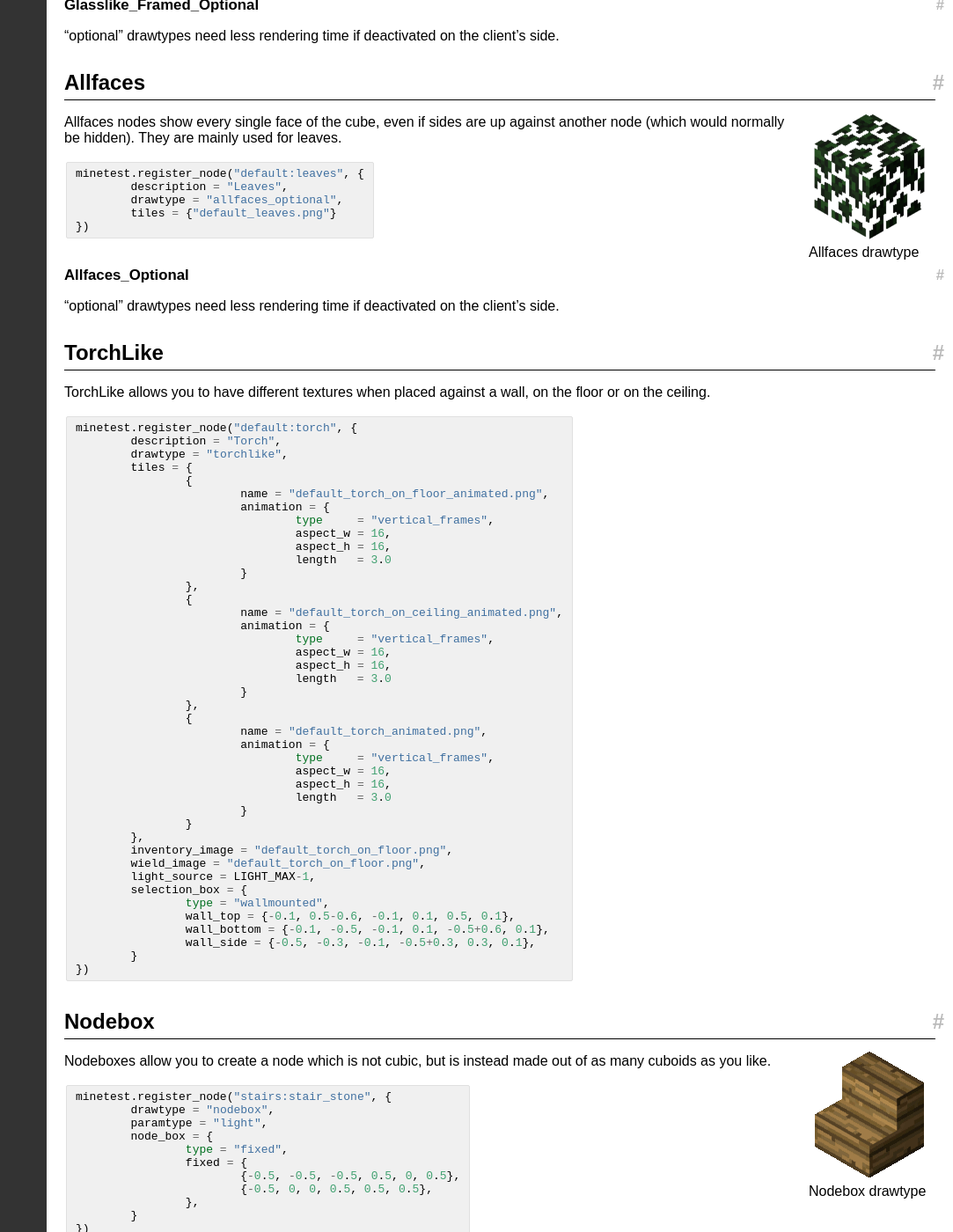
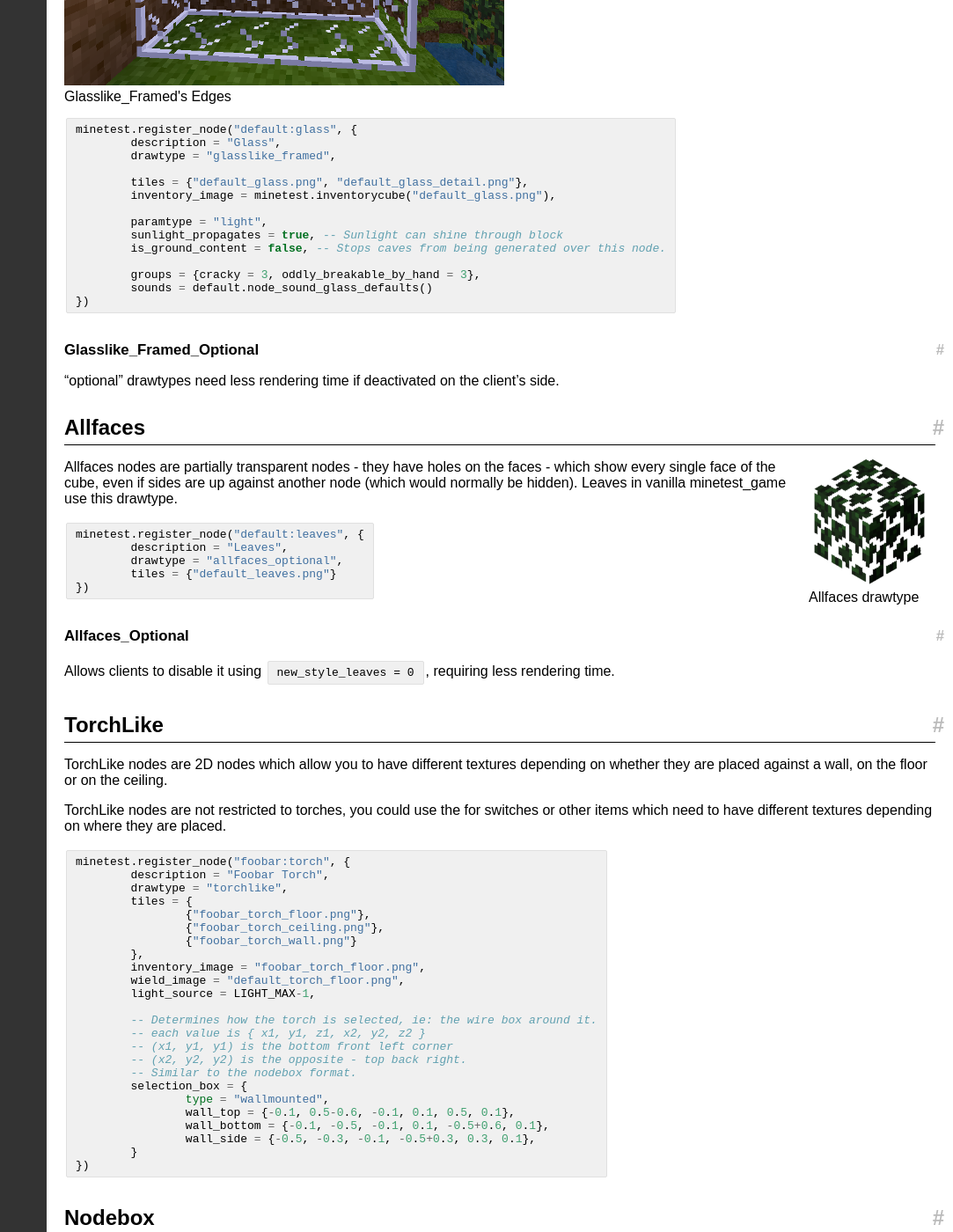
Before and after one commit to rubenwardy/minetest_modding_book, a Jekyll site: the page built from chapters/node_drawtypes.md, in a window 1280 px wide and 1400 px high, scrolled down 3636 px. Shown: the whole window at 88% size, without its empty margins (197-1280 px from the left). Built offline with Jekyll 4.4.1, drawn with Linux system fonts in a browser that asks for light colours; nearby versions of some CDN libraries; some of the changed text lies outside the part shown.

Commit message:
Node Drawtypes: clarifications, fixes, example simplification

```diff
--- a/chapters/node_drawtypes.md
+++ b/chapters/node_drawtypes.md
@@ -82,6 +82,29 @@
 
 These nodes are see through, and thus have no textures.
 
+{% highlight lua %}
+minetest.register_node("myair:air", {
+	description = "MyAir (you hacker you!)",
+	drawtype = "airlike",
+
+	paramtype = "light",
+	-- ^ Allows light to propagate through the node with the
+	--   light value falling by 1 per node.
+
+	sunlight_propagates = true, -- Sunlight shines through
+	walkable     = false, -- Would make the player collide with the air node
+	pointable    = false, -- You can't select the node
+	diggable     = false, -- You can't dig the node
+	buildable_to = true,  -- Nodes can be replace this node.
+	                      -- (you can place a node and remove the air node
+	                      -- that used to be there)
+
+	air_equivalent = true,
+	drop = "",
+	groups = {not_in_creative_inventory=1}
+})
+{% endhighlight %}
+
 Liquid
 ------
 
@@ -127,12 +151,12 @@
 	--
 	-- Behavior
 	--
-	walkable = false,    -- The player falls through
-	pointable = false,   -- The player can't highlight it
-	diggable = false,    -- The player can't dig it
-	buildable_to = true, -- The player can't build on it
+	walkable     = false, -- The player falls through
+	pointable    = false, -- The player can't highlight it
+	diggable     = false, -- The player can't dig it
+	buildable_to = true,  -- Nodes can be replace this node
 
-	alpha = WATER_ALPHA,
+	alpha = 160,
 
 	--
 	-- Liquid Properties
@@ -195,13 +219,6 @@
 Glasslike_Framed
 ----------------
 
-<figure class="right_image">
-	<img src="{{ page.root }}/static/drawtype_glasslike.png" alt="Glasslike_Framed drawtype">
-	<figcaption>
-		Glasslike_Framed
-	</figcaption>
-</figure>
-
 This makes the node's edge go around the whole thing, rather than individual nodes,
 like the following:
 
@@ -216,13 +233,16 @@
 minetest.register_node("default:glass", {
 	description = "Glass",
 	drawtype = "glasslike_framed",
+
 	tiles = {"default_glass.png", "default_glass_detail.png"},
 	inventory_image = minetest.inventorycube("default_glass.png"),
+
 	paramtype = "light",
-	sunlight_propagates = true,
-	is_ground_content = false,
-	groups = {cracky=3,oddly_breakable_by_hand=3},
-	sounds = default.node_sound_glass_defaults(),
+	sunlight_propagates = true, -- Sunlight can shine through block
+	is_ground_content = false, -- Stops caves from being generated over this node.
+
+	groups = {cracky = 3, oddly_breakable_by_hand = 3},
+	sounds = default.node_sound_glass_defaults()
 })
 {% endhighlight %}
 
@@ -240,9 +260,10 @@
 	</figcaption>
 </figure>
 
-Allfaces nodes show every single face of the cube, even if sides are
+Allfaces nodes are partially transparent nodes - they have holes on
+the faces - which show every single face of the cube, even if sides are
 up against another node (which would normally be hidden).
-They are mainly used for leaves.
+Leaves in vanilla minetest_game use this drawtype.
 
 {% highlight lua %}
 minetest.register_node("default:leaves", {
@@ -254,50 +275,35 @@
 
 ### Allfaces_Optional
 
-"optional" drawtypes need less rendering time if deactivated on the client's side.
+Allows clients to disable it using `new_style_leaves = 0`, requiring less rendering time.
 
 TorchLike
 ---------
 
-TorchLike allows you to have different textures when placed against a wall,
-on the floor or on the ceiling.
+TorchLike nodes are 2D nodes which allow you to have different textures
+depending on whether they are placed against a wall, on the floor or on the ceiling.
+
+TorchLike nodes are not restricted to torches, you could use the for switches or other
+items which need to have different textures depending on where they are placed.
 
 {% highlight lua %}
-minetest.register_node("default:torch", {
-	description = "Torch",
+minetest.register_node("foobar:torch", {
+	description = "Foobar Torch",
 	drawtype = "torchlike",
 	tiles = {
-		{
-			name = "default_torch_on_floor_animated.png",
-			animation = {
-				type     = "vertical_frames",
-				aspect_w = 16,
-				aspect_h = 16,
-				length   = 3.0
-			}
-		},
-		{
-			name = "default_torch_on_ceiling_animated.png",
-			animation = {
-				type     = "vertical_frames",
-				aspect_w = 16,
-				aspect_h = 16,
-				length   = 3.0
-			}
-		},
-		{
-			name = "default_torch_animated.png",
-			animation = {
-				type     = "vertical_frames",
-				aspect_w = 16,
-				aspect_h = 16,
-				length   = 3.0
-			}
-		}
+		{"foobar_torch_floor.png"},
+		{"foobar_torch_ceiling.png"},
+		{"foobar_torch_wall.png"}
 	},
-	inventory_image = "default_torch_on_floor.png",
-	wield_image = "default_torch_on_floor.png",
+	inventory_image = "foobar_torch_floor.png",
+	wield_image = "default_torch_floor.png",
 	light_source = LIGHT_MAX-1,
+
+	-- Determines how the torch is selected, ie: the wire box around it.
+	-- each value is { x1, y1, z1, x2, y2, z2 }
+	-- (x1, y1, y1) is the bottom front left corner
+	-- (x2, y2, y2) is the opposite - top back right.
+	-- Similar to the nodebox format.
 	selection_box = {
 		type = "wallmounted",
 		wall_top = {-0.1, 0.5-0.6, -0.1, 0.1, 0.5, 0.1},
```
Also changed, not shown: other parts of chapters/node_drawtypes.md (+8 -7 lines).
